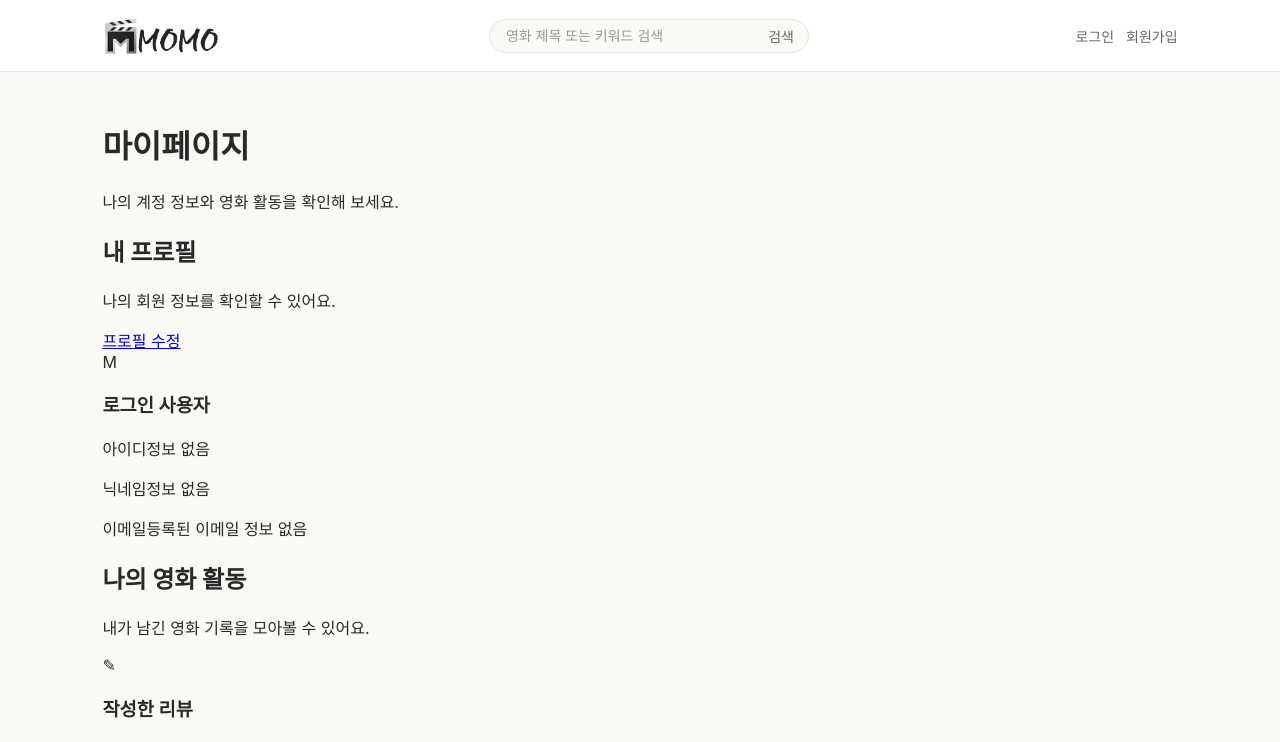
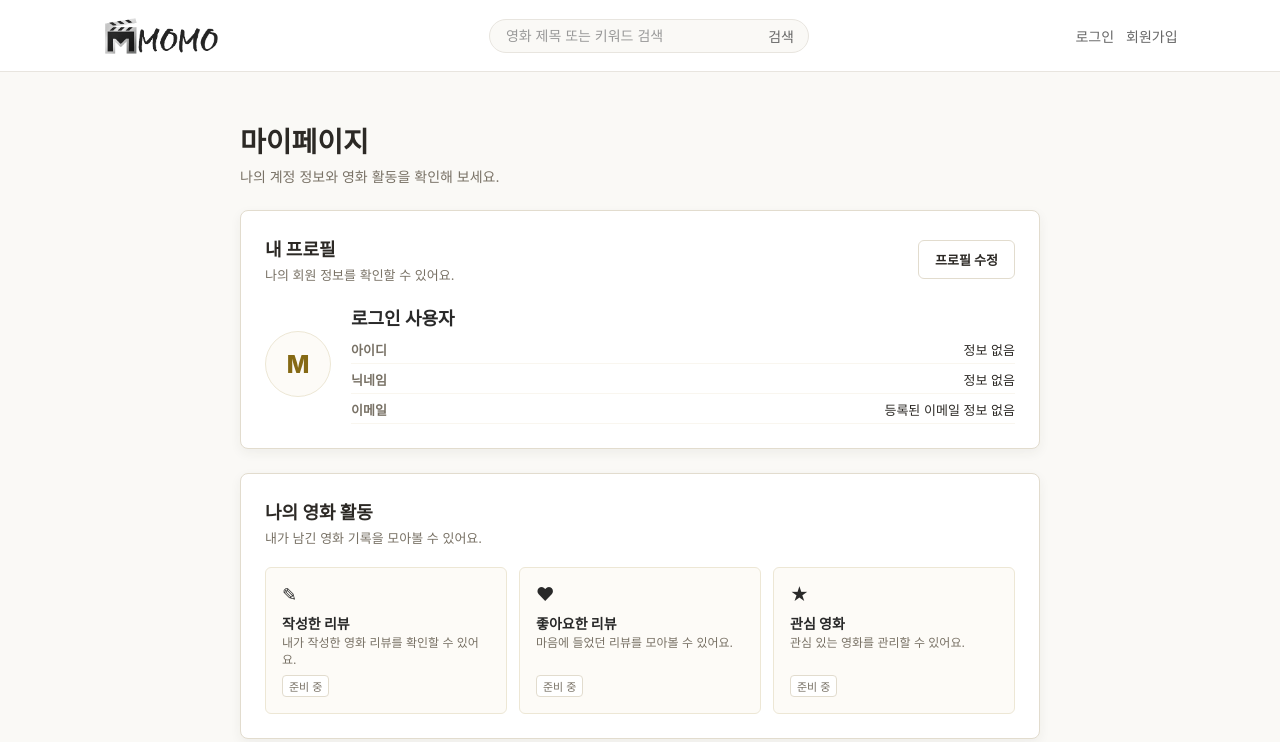
Before and after one commit to madison-yoon/MOMO, a React (Create React App) app in the folder momo-frontend/: page /profile in a window 1280 px wide. Shown: the top 742 px of the page. Built offline with nearby package versions, Linux system fonts and the light colour scheme.

Commit message:
10-30 12:12  "CSS최신화"

```diff
--- a/momo-frontend/src/App.css
+++ b/momo-frontend/src/App.css
@@ -1,5 +1,5 @@
 /* ========================================
-   MOMO 공통 및 변수 설정 (필요시 참조)
+   MOMO 공통 변수 설정
 ======================================== */
 :root {
   --momo-surface: #ffffff;
@@ -13,6 +13,261 @@
   --momo-note-border: #ede7d5;
   --momo-shadow: 0 4px 12px rgb(56 49 30 / 6%);
   --momo-radius: 8px;
+}
+
+/* ========================================
+   마이페이지 / 프로필 수정 / 회원 탈퇴 스타일
+======================================== */
+.profile-page {
+  width: 100%;
+  max-width: 800px;
+  margin: 0 auto;
+  padding: 20px 20px 60px;
+}
+
+.profile-container {
+  display: grid;
+  gap: 24px;
+}
+
+.profile-heading h1 {
+  margin: 0 0 6px;
+  font-size: 28px;
+  font-weight: 800;
+  color: var(--momo-text);
+}
+
+.profile-heading p {
+  margin: 0;
+  color: var(--momo-muted);
+  font-size: 14px;
+}
+
+.profile-eyebrow {
+  margin-bottom: 6px;
+  color: var(--momo-accent-ink);
+  font-size: 12px;
+  font-weight: 700;
+  letter-spacing: 1px;
+}
+
+.profile-card {
+  padding: 24px;
+  background: var(--momo-surface);
+  border: 1px solid var(--momo-border);
+  border-radius: var(--momo-radius);
+  box-shadow: var(--momo-shadow);
+}
+
+.profile-card-heading {
+  display: flex;
+  align-items: center;
+  justify-content: space-between;
+  gap: 16px;
+  margin-bottom: 20px;
+}
+
+.profile-card-heading h2 {
+  margin: 0 0 4px;
+  font-size: 18px;
+  font-weight: 700;
+  color: var(--momo-text);
+}
+
+.profile-card-heading p {
+  margin: 0;
+  color: var(--momo-muted);
+  font-size: 13px;
+}
+
+.profile-card-actions {
+  display: flex;
+  gap: 8px;
+}
+
+.profile-button {
+  display: inline-flex;
+  align-items: center;
+  justify-content: center;
+  padding: 9px 16px;
+  background: var(--momo-surface);
+  border: 1px solid var(--momo-border);
+  border-radius: 6px;
+  color: var(--momo-text);
+  font-size: 13px;
+  font-weight: 700;
+  text-decoration: none;
+  cursor: pointer;
+  transition: background 0.15s ease;
+}
+
+.profile-button:hover {
+  background: var(--momo-note);
+}
+
+.profile-button-secondary {
+  background: var(--momo-note);
+}
+
+.profile-delete-button {
+  background: #fff5f5;
+  border-color: #f5c6c6;
+  color: #c53030;
+  text-decoration: none;
+}
+
+.profile-delete-button:hover {
+  background: #fed7d7;
+}
+
+.profile-user {
+  display: flex;
+  align-items: center;
+  gap: 20px;
+}
+
+.profile-avatar {
+  display: flex;
+  align-items: center;
+  justify-content: center;
+  width: 64px;
+  height: 64px;
+  background: var(--momo-note);
+  border: 1px solid var(--momo-note-border);
+  border-radius: 50%;
+  font-size: 24px;
+  font-weight: 800;
+  color: var(--momo-accent-ink);
+  flex-shrink: 0;
+}
+
+.profile-user-info {
+  display: flex;
+  flex-direction: column;
+  gap: 6px;
+  width: 100%;
+}
+
+.profile-user-info h3 {
+  margin: 0 0 4px;
+  font-size: 18px;
+  font-weight: 700;
+}
+
+.profile-user-info p {
+  display: flex;
+  justify-content: space-between;
+  margin: 0;
+  font-size: 13px;
+  color: var(--momo-text);
+  border-bottom: 1px solid var(--momo-bg);
+  padding-bottom: 4px;
+}
+
+.profile-user-info span {
+  color: var(--momo-muted);
+  font-weight: 600;
+}
+
+/* 영화 활동 섹션 */
+.profile-activity {
+  display: grid;
+  grid-template-columns: repeat(3, minmax(0, 1fr));
+  gap: 12px;
+}
+
+.profile-activity-item {
+  display: flex;
+  flex-direction: column;
+  gap: 8px;
+  padding: 16px;
+  background: var(--momo-note);
+  border: 1px solid var(--momo-note-border);
+  border-radius: 6px;
+}
+
+.profile-activity-icon {
+  font-size: 18px;
+}
+
+.profile-activity-item h3 {
+  margin: 0;
+  font-size: 14px;
+  font-weight: 700;
+}
+
+.profile-activity-item p {
+  margin: 0;
+  color: var(--momo-muted);
+  font-size: 12px;
+}
+
+.profile-coming {
+  display: inline-block;
+  margin-top: auto;
+  padding: 2px 6px;
+  width: fit-content;
+  background: var(--momo-surface);
+  border: 1px solid var(--momo-border);
+  border-radius: 4px;
+  font-size: 11px;
+  color: var(--momo-muted);
+}
+
+.profile-delete-section {
+  display: flex;
+  align-items: center;
+  justify-content: space-between;
+  gap: 16px;
+}
+
+.profile-form {
+  display: grid;
+  gap: 12px;
+}
+
+.profile-form label {
+  font-size: 13px;
+  font-weight: 700;
+}
+
+.profile-form input {
+  padding: 11px 14px;
+  border: 1px solid var(--momo-border);
+  border-radius: 6px;
+  font-size: 14px;
+  background: var(--momo-surface);
+  color: var(--momo-text);
+}
+
+.profile-form input:read-only {
+  background: var(--momo-bg);
+  color: var(--momo-muted);
+}
+
+.profile-form-buttons {
+  display: flex;
+  gap: 8px;
+  margin-top: 10px;
+}
+
+.profile-delete-check {
+  display: flex;
+  align-items: center;
+  gap: 8px;
+  margin: 16px 0;
+  font-size: 14px;
+  cursor: pointer;
+}
+
+@media (max-width: 600px) {
+  .profile-activity {
+    grid-template-columns: 1fr;
+  }
+  .profile-delete-section {
+    flex-direction: column;
+    align-items: flex-start;
+  }
 }
 
 /* ========================================
@@ -368,7 +623,6 @@
   cursor: pointer;
 }
 
-/* 영화 포스터 + 기본 정보 */
 .movie-detail-header {
   display: grid;
   grid-template-columns: minmax(220px, 300px) minmax(0, 1fr);
@@ -415,7 +669,6 @@
   font-size: 14px;
 }
 
-/* 평점 */
 .movie-rating-panel {
   display: flex;
   flex-direction: column;
@@ -446,7 +699,6 @@
   font-size: 12px;
 }
 
-/* 좋아요 / 싫어요 */
 .detail-reaction-counts {
   display: grid;
   grid-template-columns: repeat(2, minmax(0, 1fr));
@@ -473,7 +725,6 @@
   font-size: 17px;
 }
 
-/* 상세 페이지 공통 섹션 */
 .detail-content-section {
   margin-top: 30px;
   padding: 24px;
@@ -488,7 +739,6 @@
   font-size: 21px;
 }
 
-/* 감독 / 출연진 */
 .people-group + .people-group {
   margin-top: 25px;
   padding-top: 22px;
@@ -549,15 +799,12 @@
   line-height: 1.7;
 }
 
-/* 감독 / 배우 작품 목록 */
 .person-filmography {
   margin-top: 20px;
   padding: 22px;
   border-left: 4px solid var(--momo-accent);
   background: var(--momo-note);
-  border-top: 1px solid var(--momo-border);
-  border-right: 1px solid var(--momo-border);
-  border-bottom: 1px solid var(--momo-border);
+  border: 1px solid var(--momo-border);
   border-radius: 8px;
 }
 
@@ -592,9 +839,7 @@
   font-size: 12px;
 }
 
-/* ========================================
-   리뷰 작성 영역 및 목록 (.review-write-section)
-======================================== */
+/* 리뷰 영역 스타일 */
 .review-write-section {
   padding: 0;
   overflow: hidden;
@@ -658,16 +903,6 @@
   resize: vertical;
 }
 
-.review-write-content textarea:focus {
-  outline: 2px solid var(--momo-note-border);
-  border-color: var(--momo-accent);
-}
-
-.review-write-content textarea::placeholder {
-  color: #aaa394;
-}
-
-/* 좋아요 / 싫어요 선택 버튼 */
 .reaction-buttons {
   display: grid;
   grid-template-columns: repeat(2, minmax(0, 1fr));
@@ -689,15 +924,6 @@
   cursor: pointer;
   font: inherit;
   font-size: 13px;
-  transition: background 0.15s ease, border-color 0.15s ease;
-}
-
-.reaction-button:hover {
-  background: var(--momo-note);
-}
-
-.reaction-icon {
-  font-size: 17px;
 }
 
 .reaction-button.selected-like {
@@ -712,20 +938,12 @@
   font-weight: 700;
 }
 
-.review-character-count {
-  margin: -5px 0 5px;
-  color: var(--momo-muted);
-  font-size: 11px;
-  text-align: right;
-}
-
 .review-form-actions {
   display: flex;
   justify-content: flex-end;
   align-items: center;
   gap: 9px;
   margin-top: 8px;
-  color: var(--momo-muted);
 }
 
 .review-form-actions button {
@@ -736,11 +954,6 @@
   color: white;
   font-weight: 700;
   cursor: pointer;
-}
-
-.review-form-actions button:disabled {
-  opacity: 0.45;
-  cursor: not-allowed;
 }
 
 .detail-review-card {
@@ -757,41 +970,12 @@
   font-size: 12px;
 }
 
-.detail-review-card p {
-  line-height: 1.6;
-}
-
-.movie-detail-page .review-grid {
-  grid-template-columns: repeat(2, minmax(0, 1fr));
-}
-
-.movie-detail-page .section-heading > span {
-  flex-shrink: 0;
-  color: var(--momo-muted);
-  font-size: 13px;
-}
-
-/* ========================================
-   기타 유틸 및 회원가입 래퍼
-======================================== */
-.detail-rank,
-.section-subtitle,
-.hero-label {
-  color: var(--momo-accent);
-  font-size: 12px;
-  font-weight: 800;
-  letter-spacing: 1px;
-}
-
 .signup-wrapper {
   width: 100%;
   max-width: 680px;
   margin: 0 auto;
 }
 
-/* ========================================
-   반응형 디자인 (Media Queries)
-======================================== */
 @media (max-width: 900px) {
   .movie-grid {
     grid-template-columns: repeat(3, minmax(0, 1fr));
@@ -804,27 +988,6 @@
     gap: 20px;
     padding: 18px;
   }
-
-  .movie-detail-poster {
-    width: min(100%, 260px);
-    margin: 0 auto;
-  }
-
-  .movie-detail-info h1 {
-    font-size: 25px;
-  }
-
-  .detail-content-section {
-    padding: 18px;
-  }
-
-  .filmography-list {
-    grid-template-columns: 1fr;
-  }
-
-  .movie-detail-page .review-grid {
-    grid-template-columns: 1fr;
-  }
 }
 
 @media (max-width: 600px) {
@@ -832,32 +995,4 @@
     grid-template-columns: repeat(2, minmax(0, 1fr));
     gap: 12px;
   }
-
-  .movie-card {
-    padding: 10px;
-  }
-
-  .detail-reaction-counts {
-    flex-direction: column;
-    gap: 10px;
-  }
 }
-
-@media (max-width: 420px) {
-  .detail-reaction-count {
-    flex-direction: column;
-    align-items: flex-start;
-  }
-
-  .review-write-content {
-    padding: 16px;
-  }
-
-  .review-write-toggle {
-    padding: 14px 16px;
-  }
-
-  .reaction-buttons {
-    gap: 8px;
-  }
-}
```
